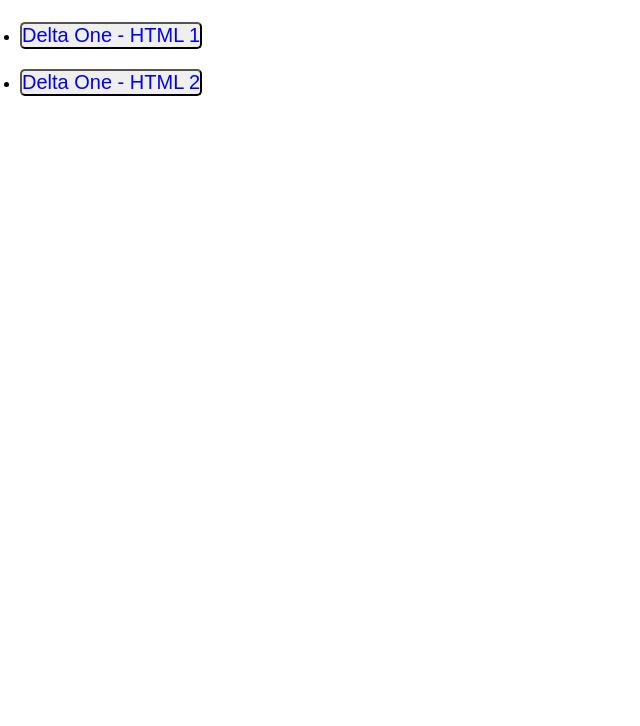
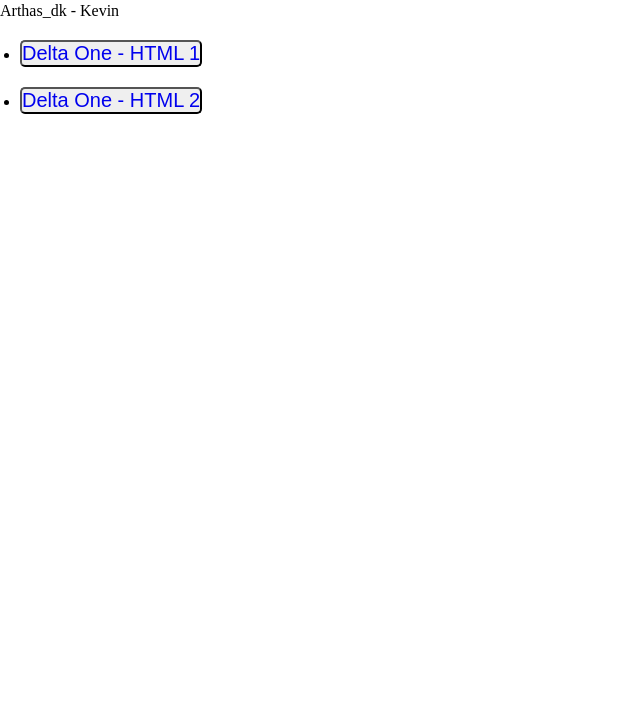
Before and after one commit to BrunoPorfidio/Interlinked-tests, a plain HTML site: page index.html in a window 1280 px wide. Shown: the part 74-800 px from the top of the page, without its empty margins (0-640 px from the left). Drawn offline with Linux system fonts and the light colour scheme.

Commit message:
prueba de kevin

```diff
--- a/index.html
+++ b/index.html
@@ -16,6 +16,7 @@
     </div>
 
     <p>Delta One - Nicolás:</p>
+    <p>Arthas_dk - Kevin</p>
 
     <div class="botones">
         <ul>
```
